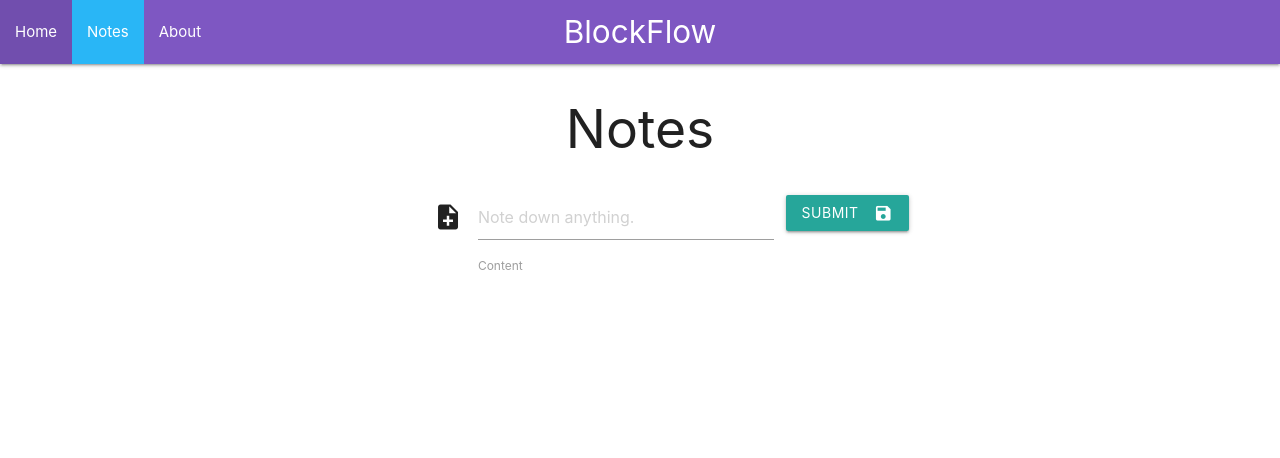
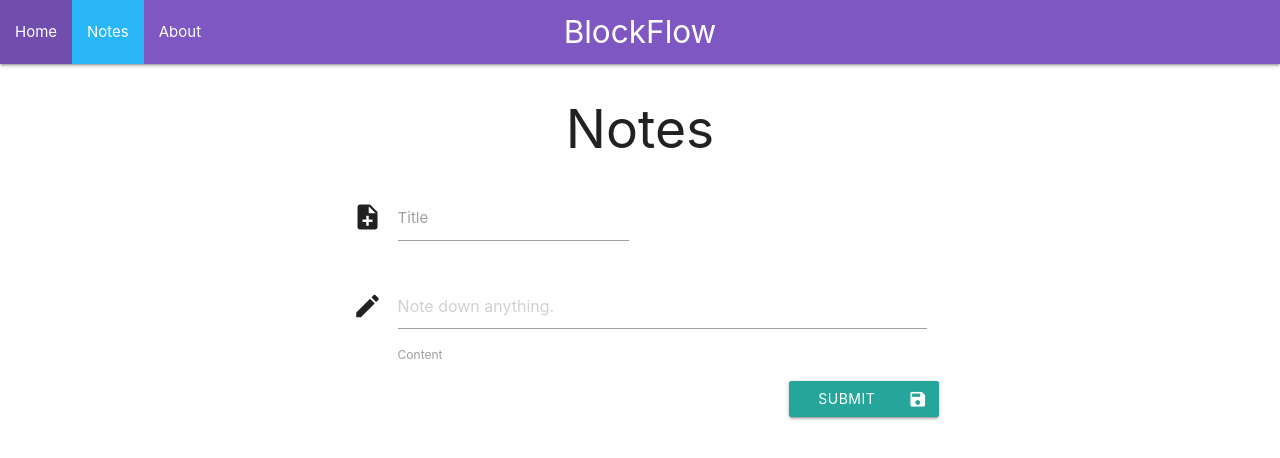
Before and after one commit to nakamarusun/blockflow, a React app: page /notes in a window 1280 px wide. Shown: the top 458 px of the page. Built offline with nearby package versions, Linux system fonts and the light colour scheme; what redux-immutable-state-invariant would draw is missing.

Commit message:
Added titles in the notes

```diff
--- a/src/components/NotesPage.tsx
+++ b/src/components/NotesPage.tsx
@@ -12,9 +12,15 @@ class NotesPage extends React.Component {
     }
   };
 
-  handleChange = (event: React.ChangeEvent<HTMLInputElement>): void => {
+  handleChangeContent = (event: React.ChangeEvent<HTMLInputElement>): void => {
     event.preventDefault();
     const note = { ...this.state.note, content: event.target.value };
+    this.setState({ note });
+  }
+
+  handleChangeTitle = (event: React.ChangeEvent<HTMLInputElement>): void => {
+    event.preventDefault();
+    const note = { ...this.state.note, title: event.target.value };
     this.setState({ note });
   }
 
@@ -34,22 +40,36 @@ class NotesPage extends React.Component {
           Notes
         </h2>
         <section id="newNote" className="container row">
-          <form className="col s12 row" onSubmit={this.handleSubmit}>
-            <div className="input-field">
-              <div className="col s5 offset-s3">
+          <form className="col s12" onSubmit={this.handleSubmit}>
+            <div className="row">
+              <div className="input-field col s4 offset-s2">
                 <i className="material-icons prefix">note_add</i>
+                <input
+                  id="note-title"
+                  type="text"
+                  className="validate"
+                  onChange={this.handleChangeTitle}
+                  value={this.state.note.title}
+                />
+                <label htmlFor="note-title">Title</label>
+              </div>
+            </div>
+            <div className="input-field row">
+              <div className="col s8 offset-s2">
+                <i className="material-icons prefix">edit</i>
                 <textarea
-                  onChange={this.handleChange}
+                  onChange={this.handleChangeContent}
                   value={this.state.note.content}
                   placeholder={flavor}
-                  id="first_name"
+                  id="note-content"
                   type="text"
                   className="materialize-textarea"
                 />
-
-                <label htmlFor="first_name">Content</label>
+                <label htmlFor="note-content">Content</label>
               </div>
-              <button className="btn waves-effect waves-light" type="submit" name="action">Submit
+            </div>
+            <div className="row">
+              <button className="col offset-s8 s2 btn waves-effect waves-light" type="submit" name="action">Submit
                 <i className="material-icons right">save</i>
               </button>
             </div>
@@ -58,8 +78,11 @@ class NotesPage extends React.Component {
         <section id="notes" className="row container">
           {this.props.notes.map(note => (
             <div key={(Math.random()*10000).toPrecision(5)} className="col s3">
-              <div className="card-panel blue">
-                {note.content}
+              <div className="card blue">
+                <div className="card-content">
+                  <span className="card-title">{note.title}</span>
+                  <p>{note.content}</p>
+                </div>
               </div>
             </div>
           ))}
```
Also changed, not shown: tools/fakeApi/apiServer.js (+3 -12 lines).
